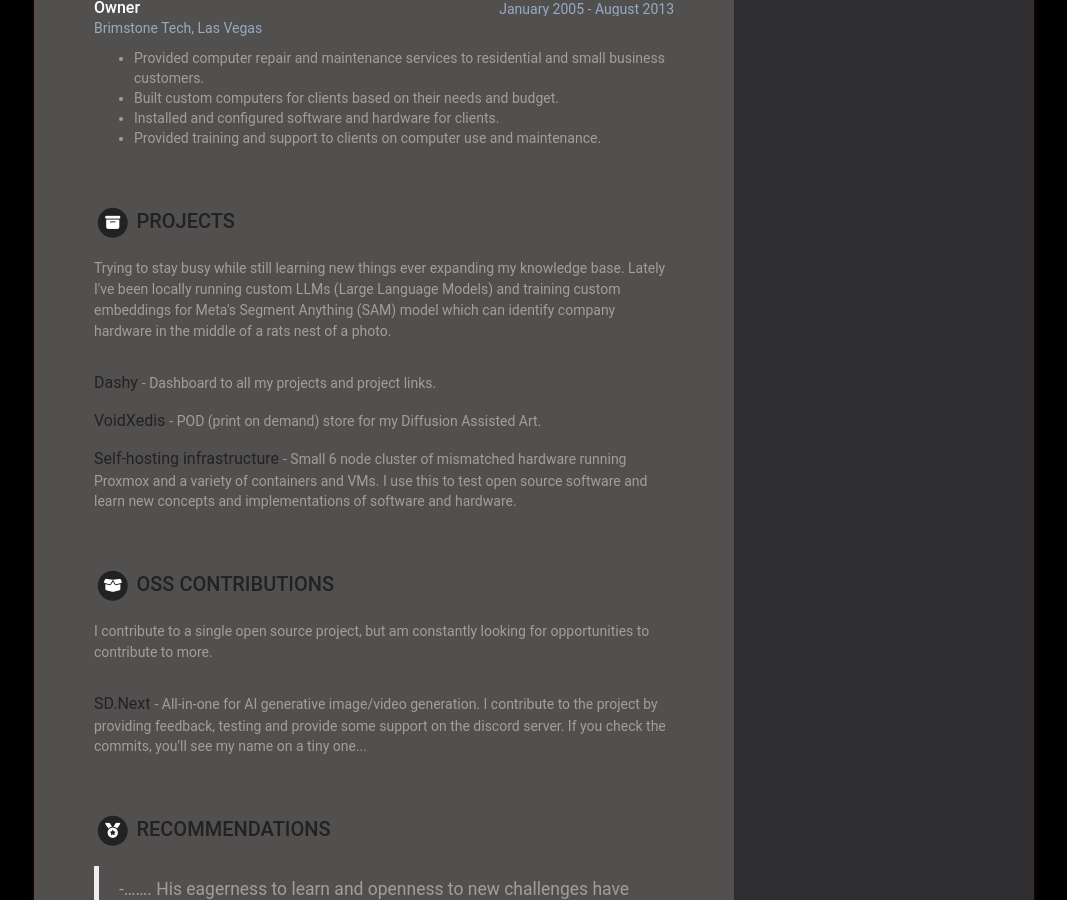
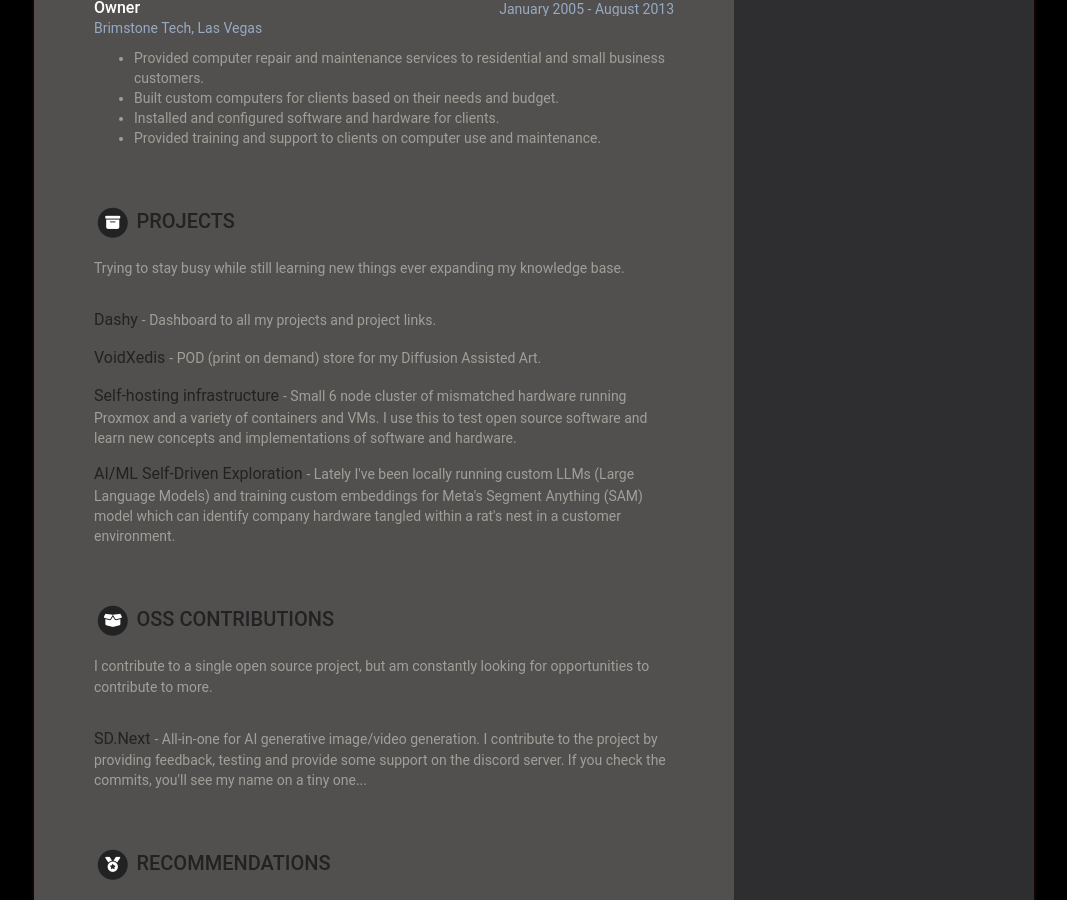
Before and after one commit to xedis/online-cv, a Jekyll site: the page built from index.html, in a window 1280 px wide and 900 px high, scrolled down 2269 px. Shown: the whole window, without its empty margins (106-1173 px from the left). Built offline with Jekyll 4.4.1, drawn with Linux system fonts in a browser that asks for light colours.

Commit message:
update projects

```diff
--- a/_data/data.yml
+++ b/_data/data.yml
@@ -148,7 +148,7 @@ experiences:
 projects:
     title: Projects
     intro: >
-      Trying to stay busy while still learning new things ever expanding my knowledge base. Lately I've been locally running custom LLMs (Large Language Models) and training custom embeddings for Meta's Segment Anything (SAM) model which can identify company hardware in the middle of a rats nest of a photo.
+      Trying to stay busy while still learning new things ever expanding my knowledge base.
     assignments:
       - title: Dashy
         link: "https://xedis.net"
@@ -159,6 +159,9 @@ projects:
       - title: Self-hosting infrastructure
         link: "https://xedis.net"
         tagline: "Small 6 node cluster of mismatched hardware running Proxmox and a variety of containers and VMs. I use this to test open source software and learn new concepts and implementations of software and hardware."
+      - title: AI/ML Self-Driven Exploration
+        link: "https://links.xedis.me"
+        tagline: "Lately I've been locally running custom LLMs (Large Language Models) and training custom embeddings for Meta's Segment Anything (SAM) model which can identify company hardware tangled within a rat's nest in a customer environment."
 oss:
     title: OSS Contributions
     intro: >
```
